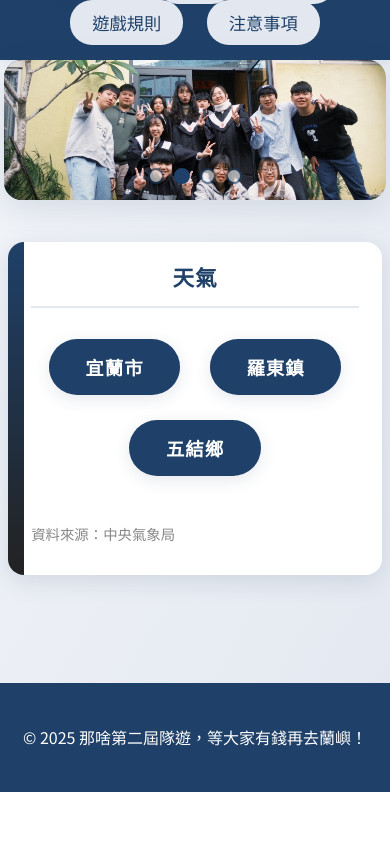
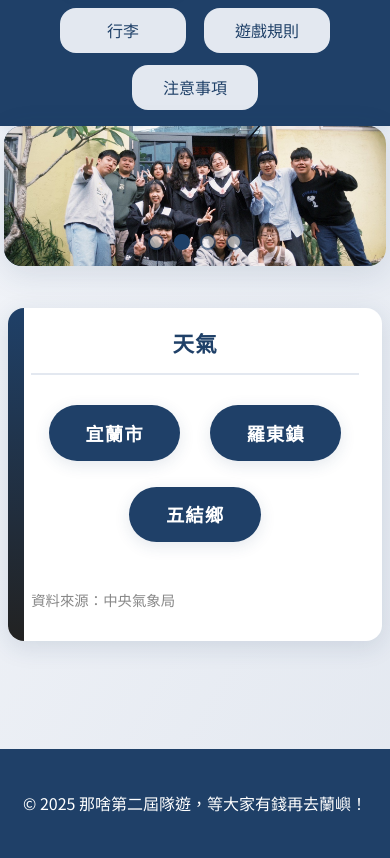
Before and after one commit to Lao-Yeh/travel-website, a plain HTML site: page index.html in a window 390 px wide. Shown: the part 136-994 px from the top of the page. Before the commit the page ends 928 px from the top, so only its background shows below. Drawn offline with Linux system fonts and the light colour scheme.

Commit message:
Update style.css

```diff
--- a/style.css
+++ b/style.css
@@ -173,6 +173,26 @@ footer {
         max-width: 100%;
         height: auto;
     }
+    nav ul {
+        display: flex;
+        flex-wrap: wrap;
+        justify-content: center;
+        gap: 12px 18px;
+        padding: 0;
+    }
+    nav ul li {
+        display: block;
+        margin: 0;
+    }
+    nav ul li a {
+        display: block;
+        font-size: 1em;
+        padding: 8px 18px;
+        border-radius: 16px;
+        margin: 0;
+        min-width: 90px;
+        text-align: center;
+    }
 }
 
 /* Banner 輪播 */
```
